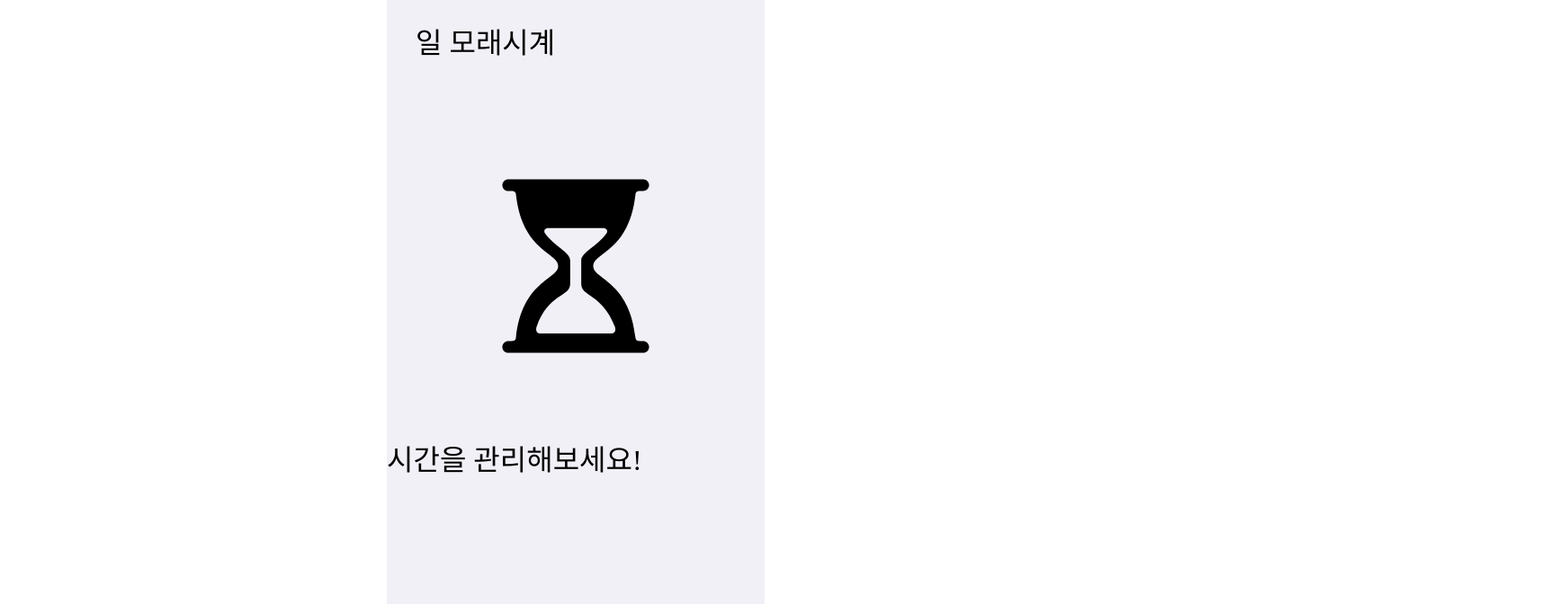
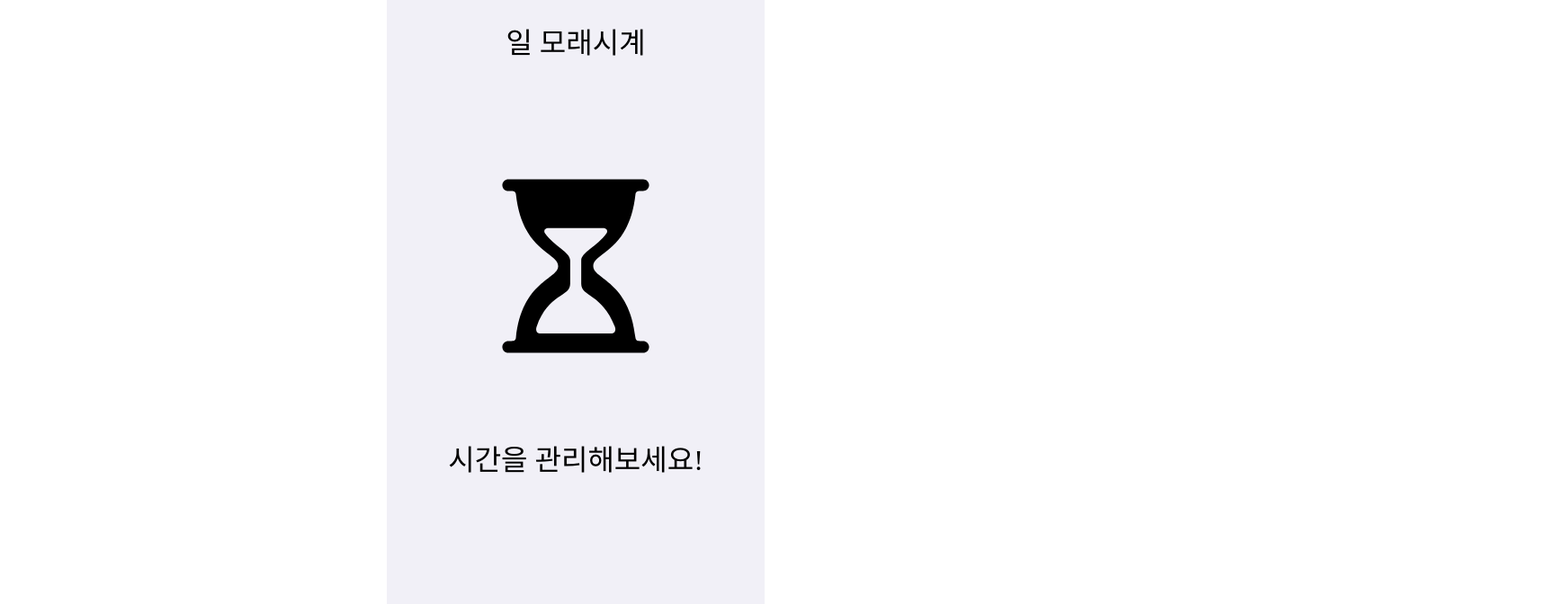
Before and after one commit to prgrms-fe-devcourse/FEDC2_TimeDivider_Root, a React (Create React App) app: page /home in a window 1280 px wide. Shown: the top 672 px of the page at 90% size, 1742 px wide, since content can reach past the window. Built offline with nearby package versions, Linux system fonts and the light colour scheme.

Commit message:
refactor: container css 수정

```diff
--- a/src/App.js
+++ b/src/App.js
@@ -16,6 +16,11 @@ const App = () => {
 export default App
 
 const Container = styled.div`
+	position: relative;
+	display: flex;
+	flex-direction: column;
+	box-sizing: border-box;
+	align-items: center;
 	width: 100%;
 	max-width: 420px;
 	height: 100vh;
```
